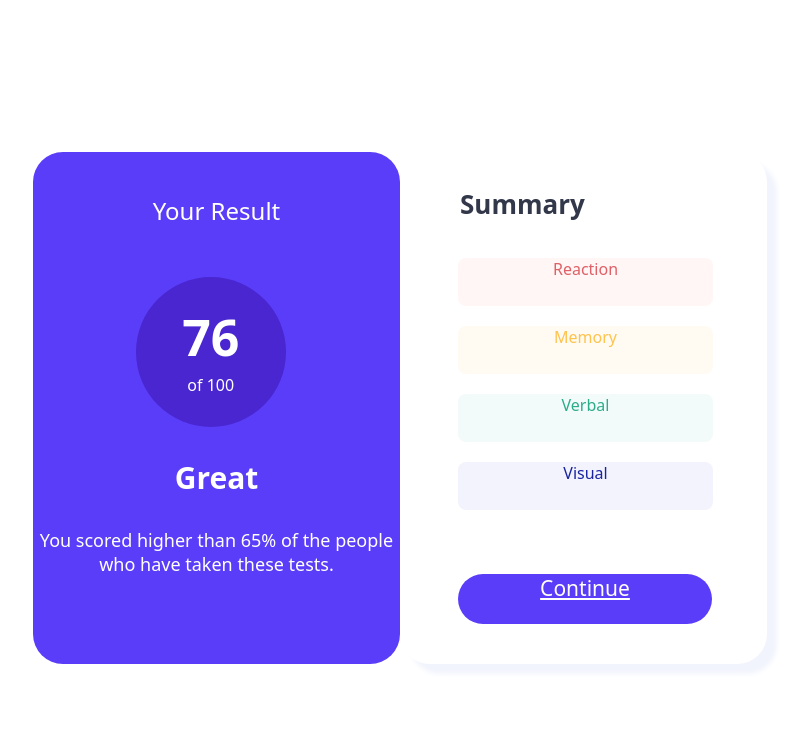
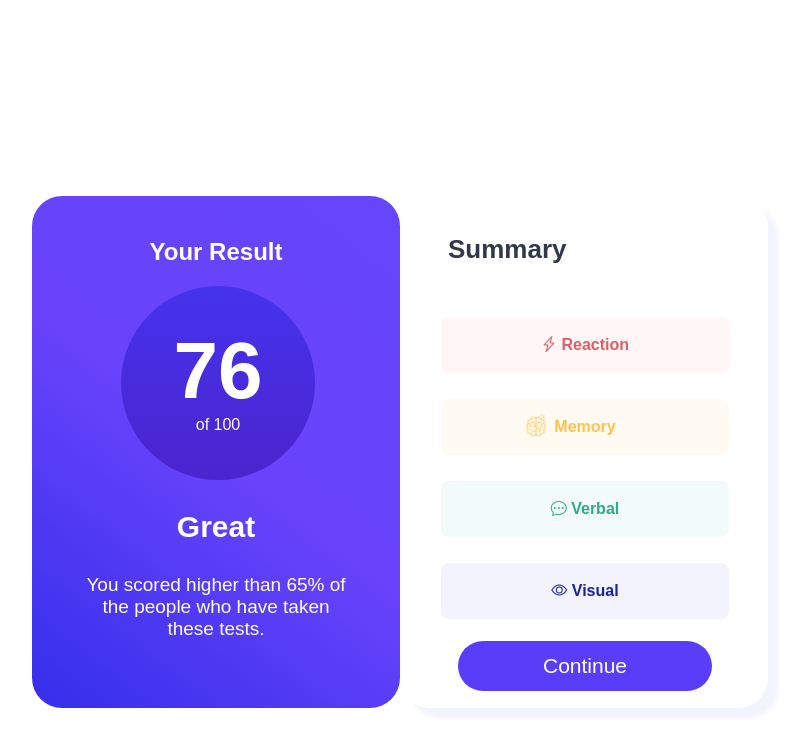
Before and after one commit to Marisolvice/results-summary-component-main, a plain HTML site: page index.html in a window 1280 px wide. Shown: the whole page, without its empty margins (240-1045 px from the left). Drawn offline with nearby package versions, Linux system fonts and the light colour scheme; files whose address does not match are found by name.

Commit message:
Modificacion de fuente y utilidades

```diff
--- a/index.html
+++ b/index.html
@@ -4,11 +4,15 @@
     <meta charset="UTF-8" />
     <meta name="viewport" content="width=device-width, initial-scale=1.0" />
     <link rel="stylesheet" href="styles.css" />
+    <link
+      rel="stylesheet"
+      href="https://cdn.jsdelivr.net/npm/bootstrap-icons@1.11.3/font/bootstrap-icons.min.css"
+    />
   </head>
   <body>
     <section class="tarjeta-resultado__principal">
       <div class="tarjeta-resultado">
-        <p class="tarjeta-resultado__title">Your Result</p>
+        <h2 class="tarjeta-resultado__title">Your Result</h2>
         <div class="tarjeta-resultado__circulo">
           <p class="tarjeta-resultado__numerototal">76</p>
           <p class="tarjeta-resultado__de100">of 100</p>
@@ -21,13 +25,14 @@
       </div>
 
       <div class="tarjeta-resumen">
-        <p class="tarjeta-resumen__title-summary">Summary</p>
-        <p class="tarjeta-resumen__reaction">Reaction</p>
+        <h2 class="tarjeta-resumen__title-summary">Summary</h2>
+        <p <i class="bi bi-lightning-charge tarjeta-resumen__reaction"></i>  Reaction</p>
+          <img class="tarjeta-resumen__memory-icon" src="E:\frontend\results-summary-component-main\assets\images\memoria.png" alt="memory">
         <p class="tarjeta-resumen__memory">Memory</p>
-        <p class="tarjeta-resumen__verbal">Verbal</p>
-        <p class="tarjeta-resumen__visual">Visual</p>
+        <p <i class="bi bi-chat-dots tarjeta-resumen__verbal"></i>  Verbal</p>
+        <p <i class="bi bi-eye tarjeta-resumen__visual"></i>  Visual</p>
 
-        <a class="tarjeta-resumen__button" href="#">Continue</a>
+        <a class="tarjeta-resumen__button">Continue</a>
       </div>
     </section>
   </body>
--- a/styles.css
+++ b/styles.css
@@ -6,19 +6,24 @@
 
 body {
   background-color: white;
-  font-family: system-ui, -apple-system, BlinkMacSystemFont, "Segoe UI", Roboto,
-    Oxygen, Ubuntu, Cantarell, "Open Sans", "Helvetica Neue", sans-serif;
+  font-family: sans-serif;
 }
 .tarjeta-resultado__principal {
   justify-content: center;
   align-items: center;
   display: flex;
-  min-height: 100vh;
+  min-height: 111vh;
 }
 .tarjeta-resultado {
-  background-color: var(--color-tarjeta-resultado);
+  background: rgb(102, 69, 250);
+  background: linear-gradient(
+    218deg,
+    rgba(102, 69, 250, 1) 0%,
+    rgba(104, 67, 251, 1) 50%,
+    rgba(53, 47, 235, 1) 100%
+  );
   border-radius: 30px;
-  width: 367px;
+  width: 368px;
   height: 512px;
   text-align: center;
 }
@@ -30,21 +35,27 @@ body {
 }
 .tarjeta-resultado__circulo {
   border-radius: 50%;
-  width: 150px;
-  height: 150px;
-  background-color: #4926d0;
-  margin-left: 28%;
-  margin-top: 20px;
+  width: 180px;
+  height: 180px;
+  background: rgb(75, 35, 205);
+  background: linear-gradient(
+    0deg,
+    rgba(75, 36, 205) 0%,
+    rgba(69, 51, 237) 100%
+  );
+
+  margin-left: 89px;
   color: white;
+  padding: 7px;
 }
 .tarjeta-resultado__numerototal {
-  font-size: 50px;
-  padding: 26px;
+  font-size: 80px;
   font-weight: bold;
+  margin-top: 32px;
 }
 .tarjeta-resultado__de100 {
   font-size: 16px;
-  margin-top: -73px;
+  margin-top: -81px;
 }
 
 .tarjeta-resultado__result {
@@ -54,20 +65,23 @@ body {
 }
 
 .tarjeta-resultado__description {
-  font-size: 18px;
+  font-size: 19px;
   color: white;
+  padding: 0 45px;
 }
 .tarjeta-resumen {
+  display: flex;
+  flex-direction: column;
+  width: 368px;
+  height: 512px;
   background-color: var(--color-tarjeta-resumen);
   border-radius: 30px;
   box-shadow: 10px 10px 5px var(--color-sombreado);
-  width: 367px;
-  height: 512px;
 }
 
 .tarjeta-resumen__title-summary {
-  margin-top: 34px;
-  margin-left: 60px;
+  margin-top: 38px;
+  margin-left: 48px;
   font-size: 26px;
   color: #32384a;
   font-weight: bold;
@@ -77,45 +91,62 @@ body {
 .tarjeta-resumen__reaction {
   background-color: #fff6f5;
   color: #df6066;
-  width: 255px;
-  height: 48px;
+  width: 288px;
+  height: 56px;
   border-radius: 8px;
-  margin-left: 58px;
+  margin-left: 41px;
   text-align: center;
-  margin-bottom: 20px;
+  margin-bottom: 10px;
+  font-weight: bold;
+  align-content: center;
 }
 
 .tarjeta-resumen__memory {
   background-color: #fffbf2;
   color: #ffc24d;
-  width: 255px;
-  height: 48px;
+  width: 288px;
+  height: 56px;
   border-radius: 8px;
-  margin-left: 58px;
+  margin-left: 41px;
   text-align: center;
-  margin-bottom: 20px;
+  margin-bottom: 10px;
+  display: inline-block;
+  vertical-align: top;
+  font-weight: bold;
+  align-content: center;
+}
+.tarjeta-resumen__memory-icon {
+  width: 30px;
+  height: 30px;
+  margin-left: 121px;
+  margin-top: 214px;
+  position: absolute;
 }
 
 .tarjeta-resumen__verbal {
   background-color: #f2fbfa;
   color: #2dac8a;
-  width: 255px;
-  height: 48px;
+  width: 288px;
+  height: 56px;
   border-radius: 8px;
-  margin-left: 58px;
+  margin-left: 41px;
   text-align: center;
-  margin-bottom: 20px;
+  margin-bottom: 10px;
+  font-weight: bold;
+  align-content: center;
 }
 
 .tarjeta-resumen__visual {
   background-color: #f3f3fd;
   color: #1923a0;
-  width: 255px;
-  height: 48px;
+  width: 288px;
+  height: 56px;
   border-radius: 8px;
-  margin-left: 58px;
+  margin-left: 41px;
   text-align: center;
-  margin-bottom: 20px;
+  margin-bottom: 10px;
+  font-weight: bold;
+  align-content: center;
 }
 
 .tarjeta-resumen__button {
@@ -127,7 +158,8 @@ body {
   width: 254px;
   height: 50px;
   margin-left: 58px;
-  margin-top: 64px;
+  margin-top: 12px;
   text-align: center;
   font-size: 21px;
+  justify-content: center;
 }
```
Also changed, not shown: assets/images/memoria.png (added).
